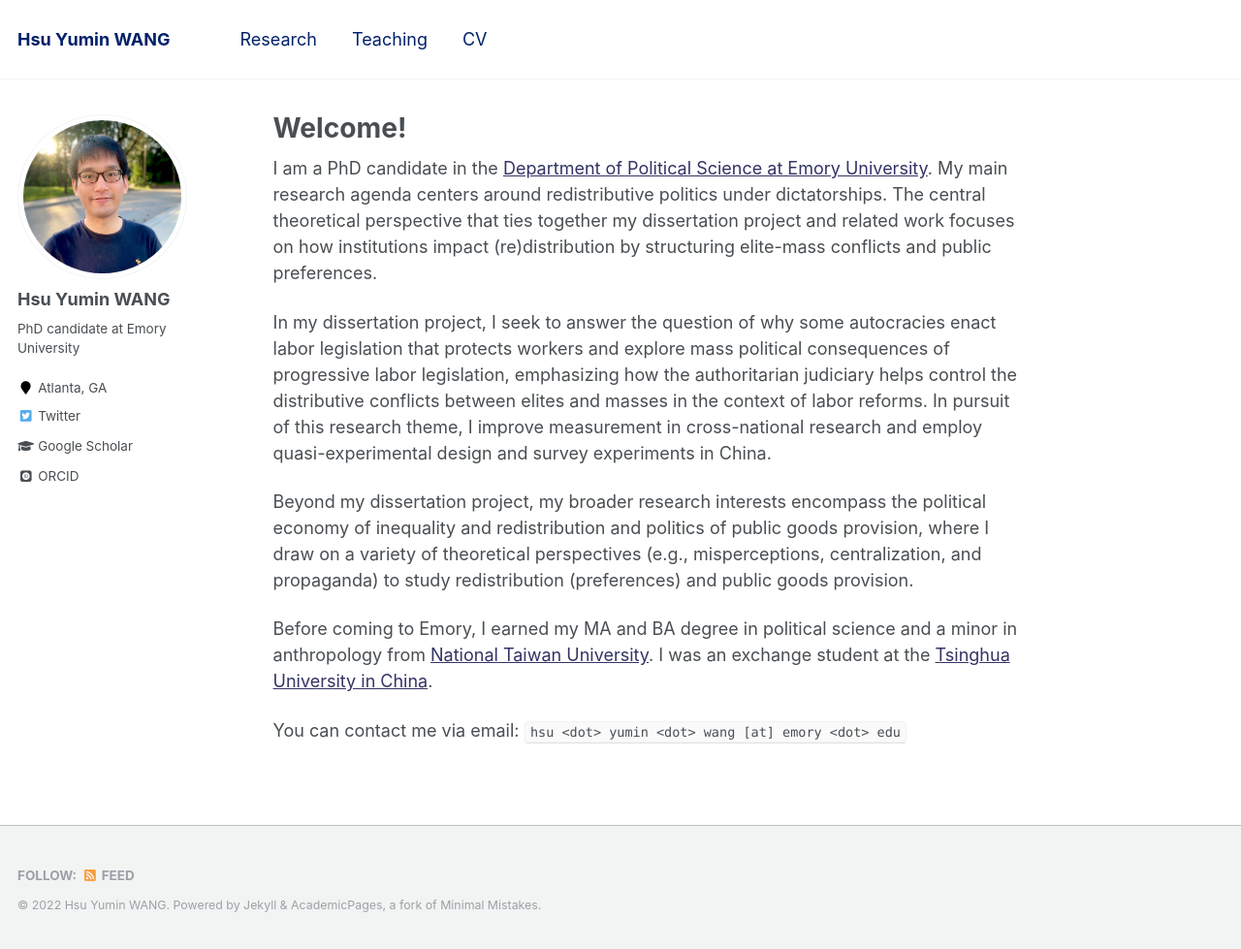
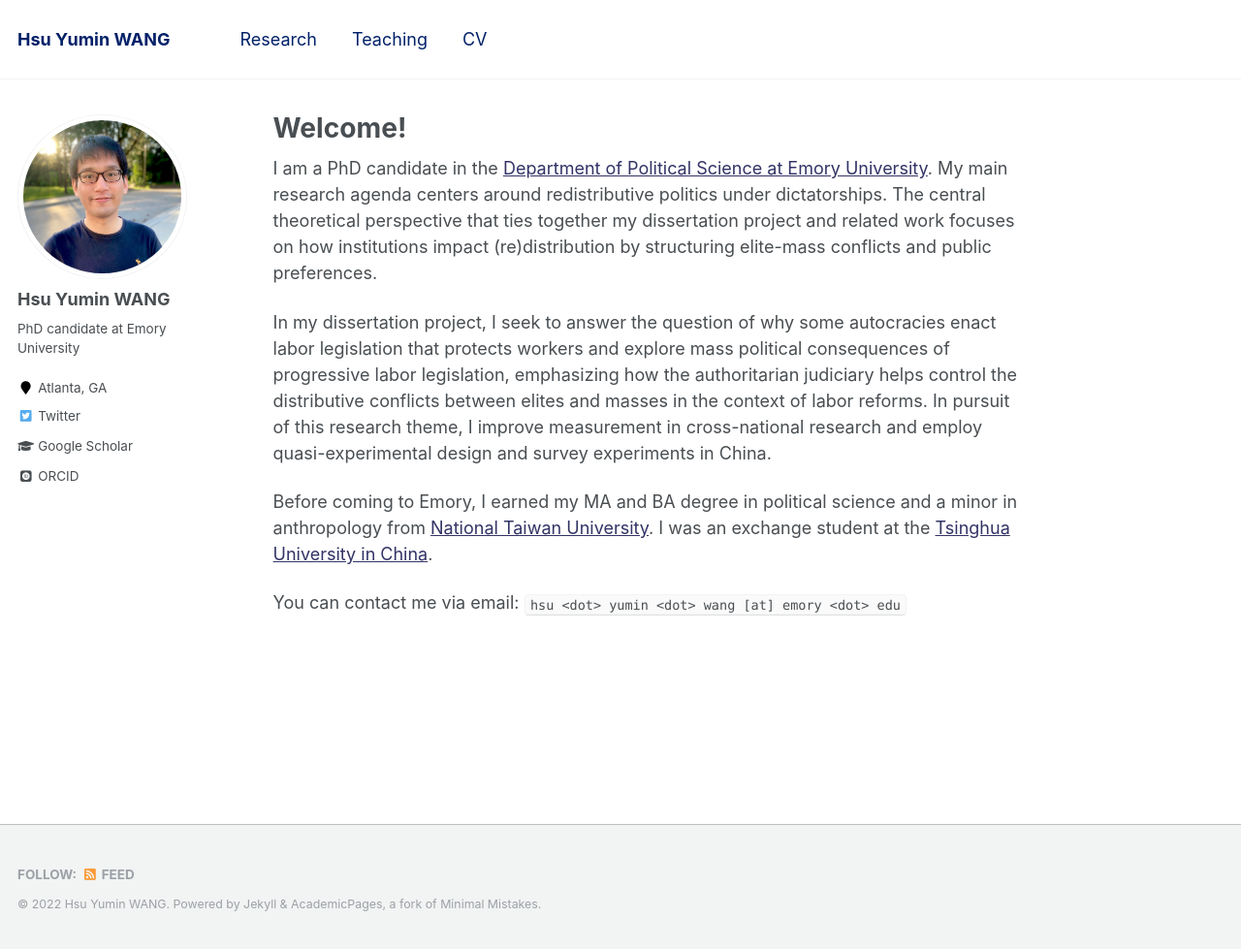
Before and after one commit to hsuyumin/hsuyumin.github.io, a Jekyll site: the page built from _pages/about.md, in a window 1280 px wide and 979 px high. Shown: the whole window at 97% size. Built offline with Jekyll 4.4.1, drawn with Linux system fonts in a browser that asks for light colours; some web fonts are replaced.

Commit message:
Update about.md

```diff
--- a/_pages/about.md
+++ b/_pages/about.md
@@ -12,8 +12,6 @@ I am a PhD candidate in the [Department of Political Science at Emory University
 
 In my dissertation project, I seek to answer the question of why some autocracies enact labor legislation that protects workers and explore mass political consequences of progressive labor legislation, emphasizing how the authoritarian judiciary helps control the distributive conflicts between elites and masses in the context of labor reforms. In pursuit of this research theme, I improve measurement  in cross-national research and employ quasi-experimental design and survey experiments in China.
 
-Beyond my dissertation project, my broader research interests encompass the political economy of inequality and redistribution and politics of public goods provision, where I draw on a variety of theoretical perspectives (e.g., misperceptions, centralization, and propaganda) to study redistribution (preferences) and public goods provision.
-
 Before coming to Emory, I earned my MA and BA degree in political science and a minor in anthropology from [National Taiwan University](https://www.ntu.edu.tw/english/). I was an exchange student at the [Tsinghua University in China](https://www.tsinghua.edu.cn/en/).
 
 You can contact me via email: `hsu <dot> yumin <dot> wang [at] emory <dot> edu`
```
